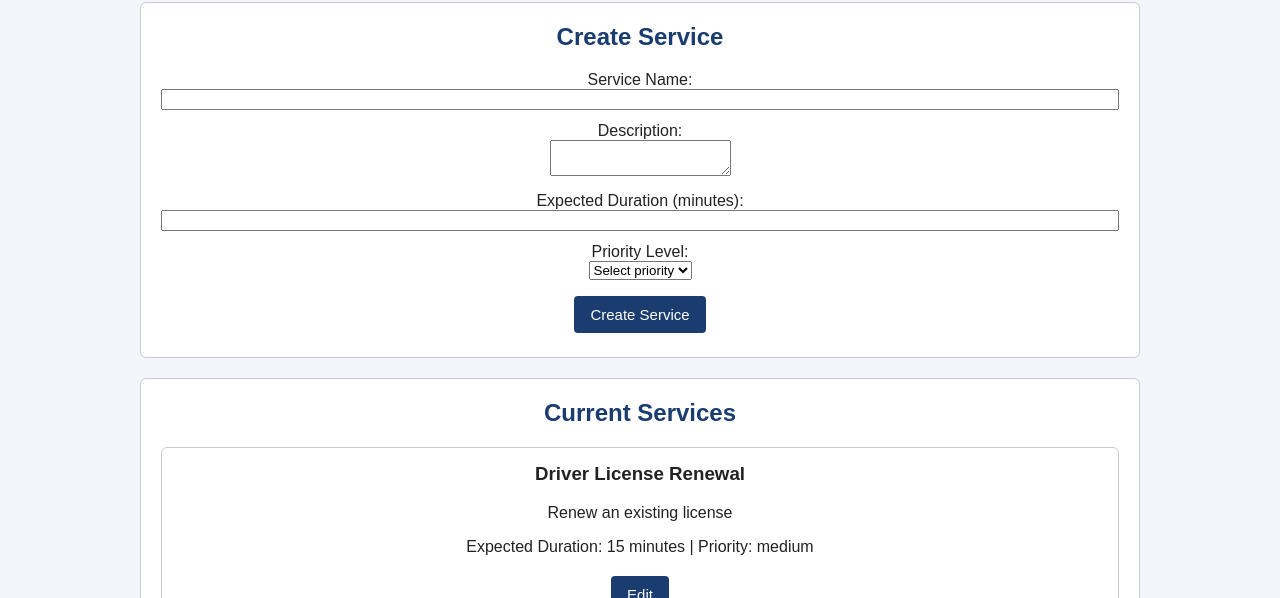
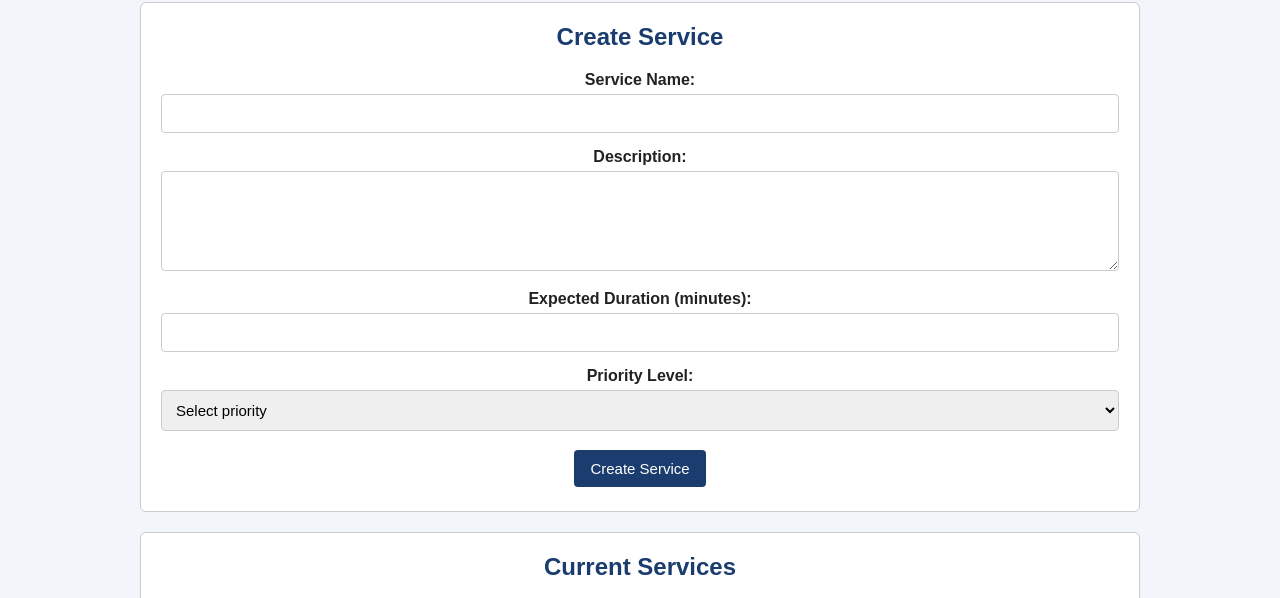
Before and after one commit to s101623/cosc4353-group9, a plain HTML site: page frontend/service-management.html in a window 1280 px wide. Shown: the part 169-767 px from the top of the page. Drawn offline with Linux system fonts and the light colour scheme.

Commit message:
add service management form styles

```diff
--- a/frontend/css/admin-screens.css
+++ b/frontend/css/admin-screens.css
@@ -96,3 +96,38 @@ a:hover {
         margin: 4px 0;
     }
 }
+
+/* service management form */
+
+.field {
+    margin-bottom: 15px;
+}
+
+.field label {
+    display: block;
+    margin-bottom: 5px;
+    font-weight: bold;
+}
+
+.field input,
+.field textarea,
+.field select {
+    width: 100%;
+    padding: 10px;
+    box-sizing: border-box;
+    border: 1px solid #cccccc;
+    border-radius: 4px;
+    font-size: 15px;
+}
+
+.field textarea {
+    min-height: 100px;
+    resize: vertical;
+}
+
+.field .error {
+    display: block;
+    color: #b00020;
+    margin-top: 5px;
+    font-size: 14px;
+}
```
